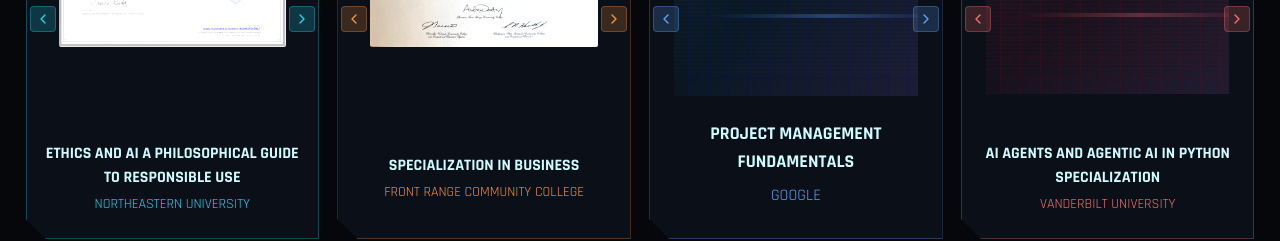
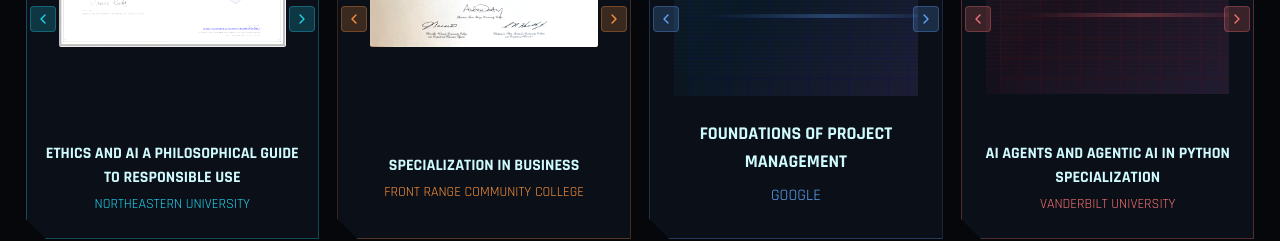
Before and after one commit to micahprobst/micah-cyberpunk-portfolio, a Next.js app: page / in a window 1280 px wide. Shown: the part 3760-4001 px from the top of the page. Built offline with nearby package versions, Linux system fonts and the light colour scheme.

Commit message:
update certificate name

```diff
--- a/app/page.js
+++ b/app/page.js
@@ -49,7 +49,7 @@
       { name: "Small Business Ownership", institution: "Front Range Community College", image: "/certificates/small-business-ownership.JPG", inProgress: false }
     ],
     projectManagement: [
-      { name: "Project Management Fundamentals", institution: "Google", image: null, inProgress: true },
+      { name: "Foundations of Project Management", institution: "Google", image: null, inProgress: true },
       { name: "AI Product Manager Specialization", institution: "Microsoft", image: null, inProgress: true },
       { name: "AI Product Management Specialization", institution: "Duke", image: null, inProgress: true }
     ],
```
